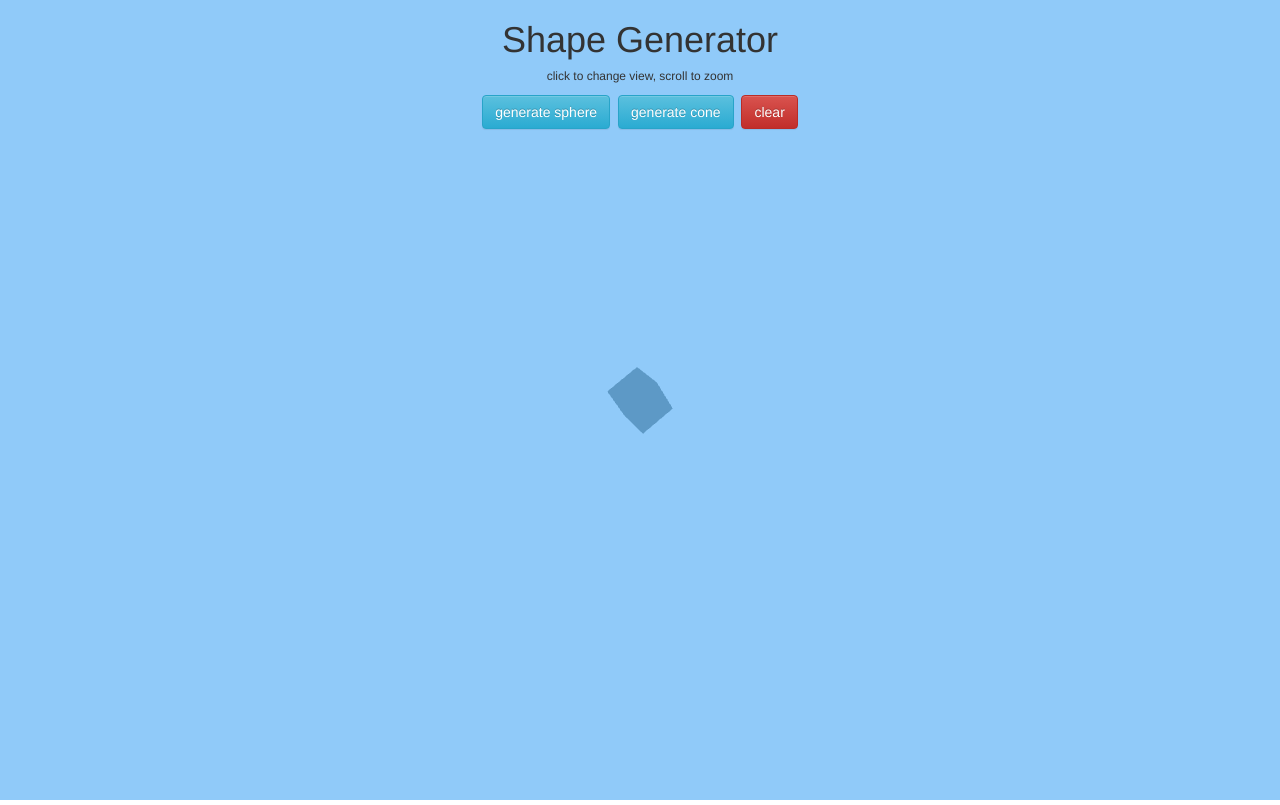
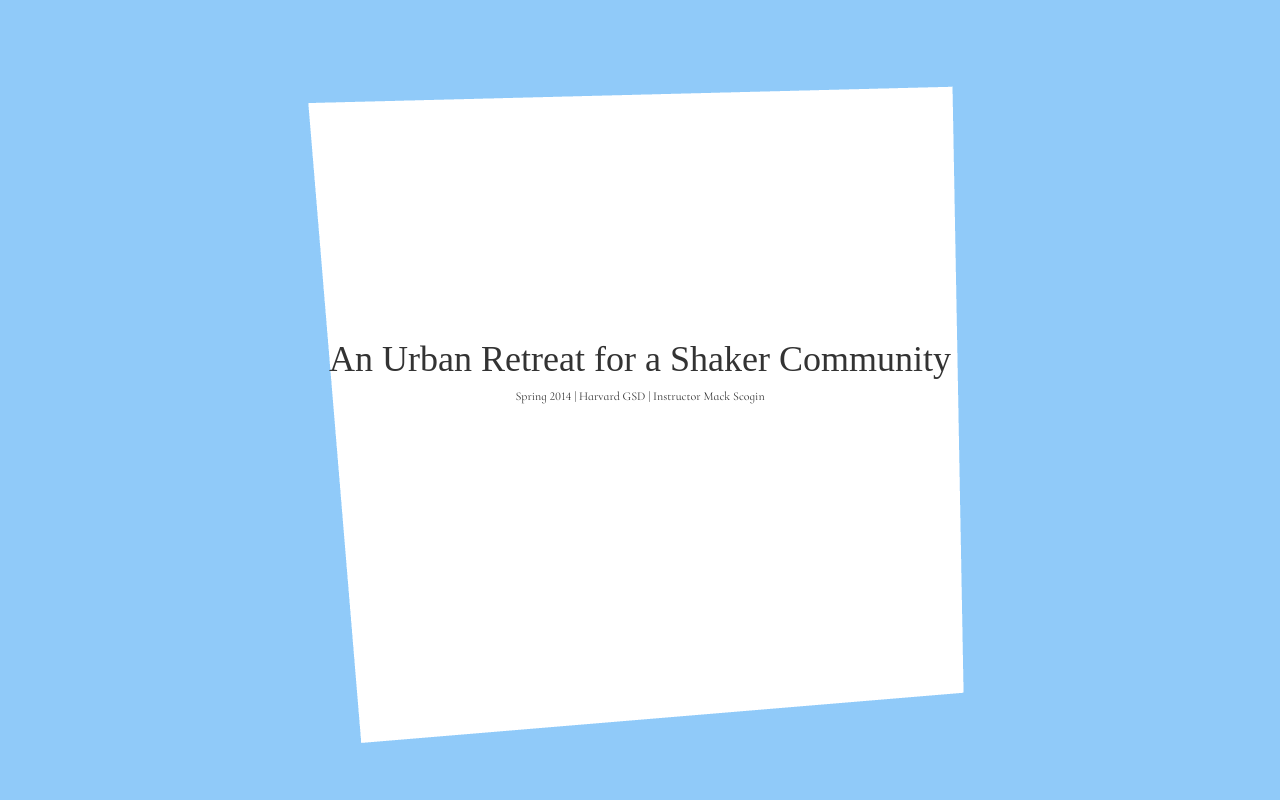
Before and after one commit to jperaino/UrbanRetreat, a plain HTML site: page index.html in a window 1280 px wide. Drawn offline with nearby package versions, Linux system fonts and the light colour scheme; animation ran at ten frames a second; a web font is replaced by a local one.

Commit message:
add google fonts

```diff
--- a/index.html
+++ b/index.html
@@ -10,7 +10,12 @@
 
 	<link rel="stylesheet" href="https://maxcdn.bootstrapcdn.com/bootstrap/3.3.7/css/bootstrap-theme.min.css" integrity="sha384-rHyoN1iRsVXV4nD0JutlnGaslCJuC7uwjduW9SVrLvRYooPp2bWYgmgJQIXwl/Sp" crossorigin="anonymous">
 
+	<!-- Google Fonts -->
+	<link href="https://fonts.googleapis.com/css?family=Cormorant+Infant|Cormorant+Unicase:600" rel="stylesheet">
+
 	<link rel="stylesheet" href="static/styles.css">
+
+
 
 	<title>Bootstrap Tutorial</title>
 </head>
@@ -18,25 +23,10 @@
 <body>
 
 	<div id="interface">
-		<div id="interface-header">
-			<h1>Shape Generator</h1>
-			<h6>click to change view, scroll to zoom</h6>
+		<div id="title-block">
+			<h1>An Urban Retreat for a Shaker Community</h1>
+			<h6>Spring 2014 | Harvard GSD | Instructor Mack Scogin</h6>
 
-			<button type="button" class="btn btn-info" id="sphereButton">generate sphere</button>
-			<button type="button" class="btn btn-info" id="coneButton">generate cone</button>
-			<button type="button" class="btn btn-danger" id="clearButton">clear</button>
-
-			<div id="placeholder-alert"></div>
-
-<!-- 			<div class="alert alert-warning fade in">
-		    <a href="#" class="close" data-dismiss="alert">&times;</a>
-		    <strong>Warning!</strong> There was a problem with your network connection.
-			</div>
-
-			<div class="alert alert-success fade in">
-		    <a href="#" class="close" data-dismiss="alert">&times;</a>
-		    <strong>Success!</strong> You did it.
-			</div> -->
 		</div>
 
 	</div>
--- a/js/main.js
+++ b/js/main.js
@@ -8,7 +8,7 @@ $(document).ready(function(){
 		scene.background = new THREE.Color( 0x90caf9 );
 
 		var camera = new THREE.PerspectiveCamera(75, window.innerWidth / window.innerHeight, 0.1, 1000);
-		camera.position.set(0,0,10);
+		camera.position.set(0,0,1);
 
 		var renderer = new THREE.WebGLRenderer({ antialias: true });
 		renderer.setSize( window.innerWidth, window.innerHeight);
@@ -41,7 +41,7 @@ $(document).ready(function(){
 
 		// Add a cube
 		var geometry = new THREE.BoxGeometry(.75,.75,.75);
-		var material = new THREE.MeshBasicMaterial({color: 0x5d99c6});
+		var material = new THREE.MeshBasicMaterial({color: 0xffffff});
 		var cube = new THREE.Mesh(geometry, material);
 		scene.add( cube );
 
@@ -97,9 +97,9 @@ $(document).ready(function(){
 			requestAnimationFrame( render );
 
 				// Set cube rotation
-				cube.rotation.x += 0.01
-				cube.rotation.y += 0.01
-				cube.rotation.z += 0.01
+				cube.rotation.x += 0.001
+				cube.rotation.y += 0.001
+				cube.rotation.z += 0.001
 
 				// Render scene
 				renderer.render( scene, camera);
--- a/static/styles.css
+++ b/static/styles.css
@@ -7,10 +7,12 @@
 
 h1
 {
-	/*margin-left: auto;
-	text-align: center;
-	width: 100vw;
-	position: absolute;*/
+	font-family: 'Cormorant Unicase', serif;
+}
+
+h6
+{
+	font-family: 'Cormorant Infant', serif;
 }
 
 #interface
@@ -18,10 +20,15 @@ h1
 	position: fixed;
 }
 
-#interface-header
+#title-block
 {
 	text-align: center;
 	width: 100vw;
+	height: 60vh;
+	margin-top: 40vh;
+	padding-right: 30px;
+	padding-left: 30px;
+	vertical-align: center;
 	position: absolute;
 }
 
```
